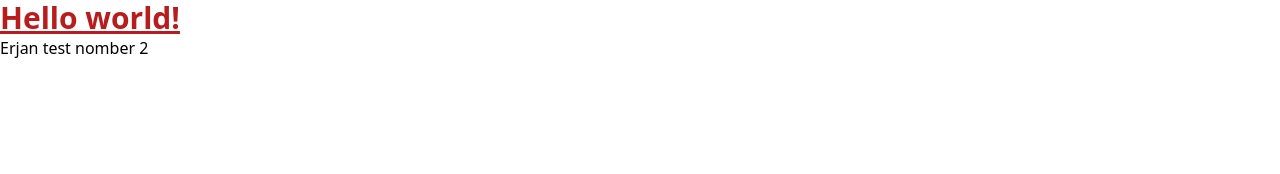
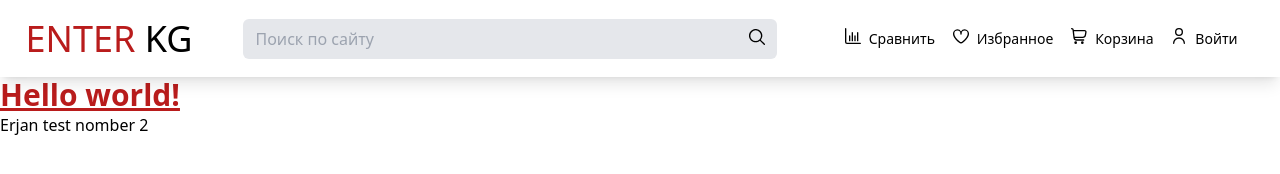
Before and after one commit to Erjankydyrov/enterkgtemplate, a website: page index.html in a window 1280 px wide. Drawn offline with Linux system fonts and the light colour scheme.

Commit message:
added navbar

```diff
--- a/index.html
+++ b/index.html
@@ -1,16 +1,89 @@
 <!DOCTYPE html>
 <html lang="en">
   <head>
-  <meta charset="UTF-8">
-  <meta http-equiv="X-UA-Compatible" content="IE=edge">
-  <meta name="viewport" content="width=device-width, initial-scale=1.0">
+    <meta charset="UTF-8" />
+    <meta http-equiv="X-UA-Compatible" content="IE=edge" />
+    <meta name="viewport" content="width=device-width, initial-scale=1.0" />
     <title>Enter KG</title>
-  <link rel="stylesheet" href="./dist/output.css">
+    <link rel="stylesheet" href="./dist/output.css" />
   </head>
   <body>
-  <h1 class="text-3xl font-bold underline text-red-700">
-    Hello world!
-  </h1>
+    <nav
+      class="bg-transparent w-full py-4 sticky top-0 left-0 right-0 shadow-lg"
+    >
+      <div
+        class="flex flex-row flex-wrap justify-around items-center container"
+      >
+        <div>
+          <a href="./index.html" class="text-4xl logo"
+            ><span class="text-red-700">ENTER</span> KG</a
+          >
+        </div>
+        <div
+          class="w-5/12 flex justify-between items-baseline bg-gray-200 font-page py-2 px-3 rounded-md hover:shadow-page hover:ease-in duration-200 hover:bg-white"
+        >
+          <input
+            type="text"
+            name="search"
+            id="search"
+            placeholder="Поиск по сайту"
+            class="w-full bg-transparent outline-none"
+          />
+          <button>
+            <img src="./images/search.svg" alt="search" class="w-4" />
+          </button>
+        </div>
+        <ul
+          class="flex flex-row flex-wrap justify-around w-4/12 items-baseline font-page p-2 text-sm"
+        >
+          <li class="p-1 w-26">
+            <a
+              href="#"
+              class="flex justify-start items-baseline hover:text-red-700 ease-in duration-200"
+              ><img
+                src="./images/stats.svg"
+                alt="stats logo"
+                class="w-4 mr-2"
+              />
+              Сравнить</a
+            >
+          </li>
+          <li class="p-1 w-26">
+            <a
+              href="#"
+              class="flex justify-start items-baseline hover:text-red-700 ease-in duration-200"
+              ><img
+                src="./images/heart.svg"
+                alt="heart logo"
+                class="w-4 mr-2"
+              />
+              Избранное</a
+            >
+          </li>
+          <li class="p-1 w-26">
+            <a
+              href="#"
+              class="flex justify-start items-baseline hover:text-red-700 ease-in duration-200"
+              ><img
+                src="./images/shopping-cart.svg"
+                alt="cart logo"
+                class="w-4 mr-2"
+              />
+              Корзина</a
+            >
+          </li>
+          <li class="p-1 w-26">
+            <a
+              href="#"
+              class="flex justify-start items-baseline hover:text-red-700 ea se-in duration-200"
+              ><img src="./images/user.svg" alt="user logo" class="w-4 mr-2" />
+              Войти</a
+            >
+          </li>
+        </ul>
+      </div>
+    </nav>
+    <h1 class="text-3xl font-bold underline text-red-700">Hello world!</h1>
     <h2>Erjan test nomber 2</h2>
   </body>
 </html>
```
Also changed, not shown: dist/output.css, images/headerBG.png (added), images/heart.svg (added), images/logo.svg (added), images/logostatic.svg (added), images/search.svg (added), images/shopping-cart.svg (added), images/stats.svg (added), images/user.svg (added). Lines whose indentation alone changed are shown as unchanged.
